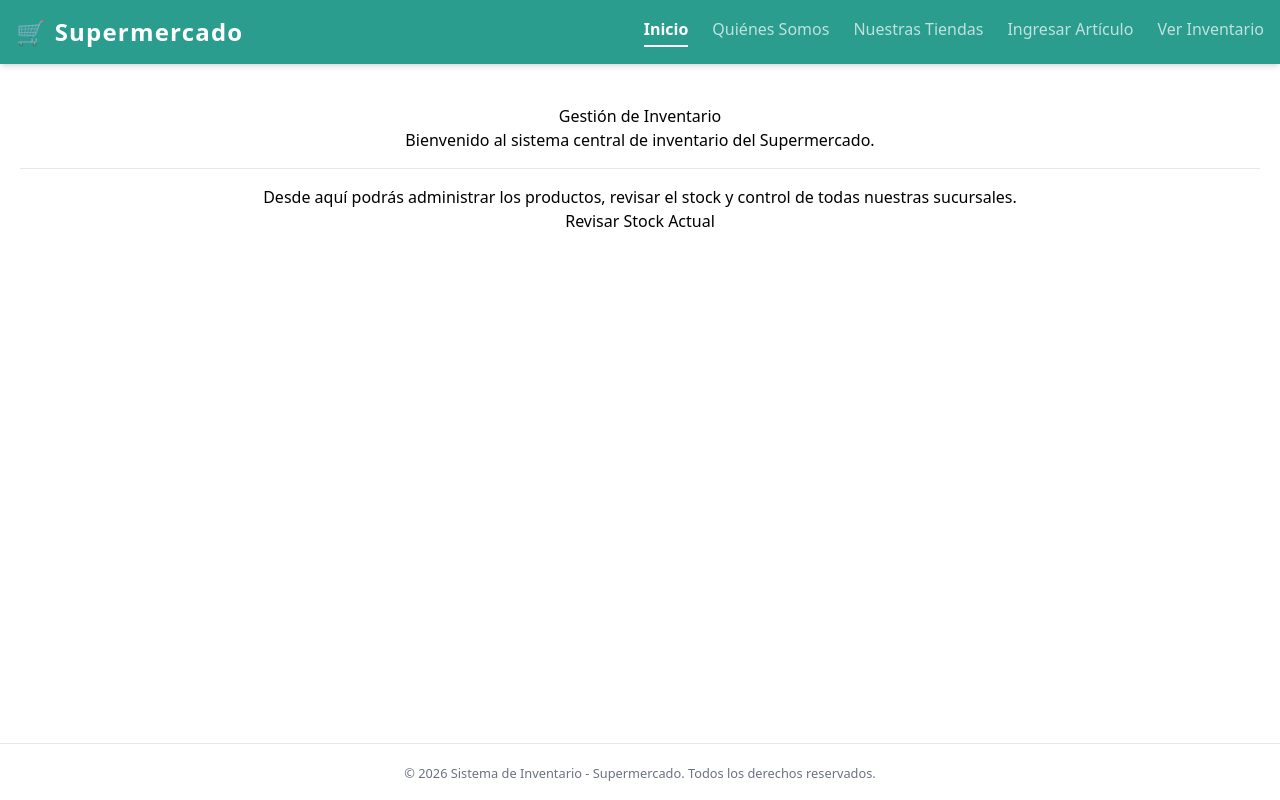
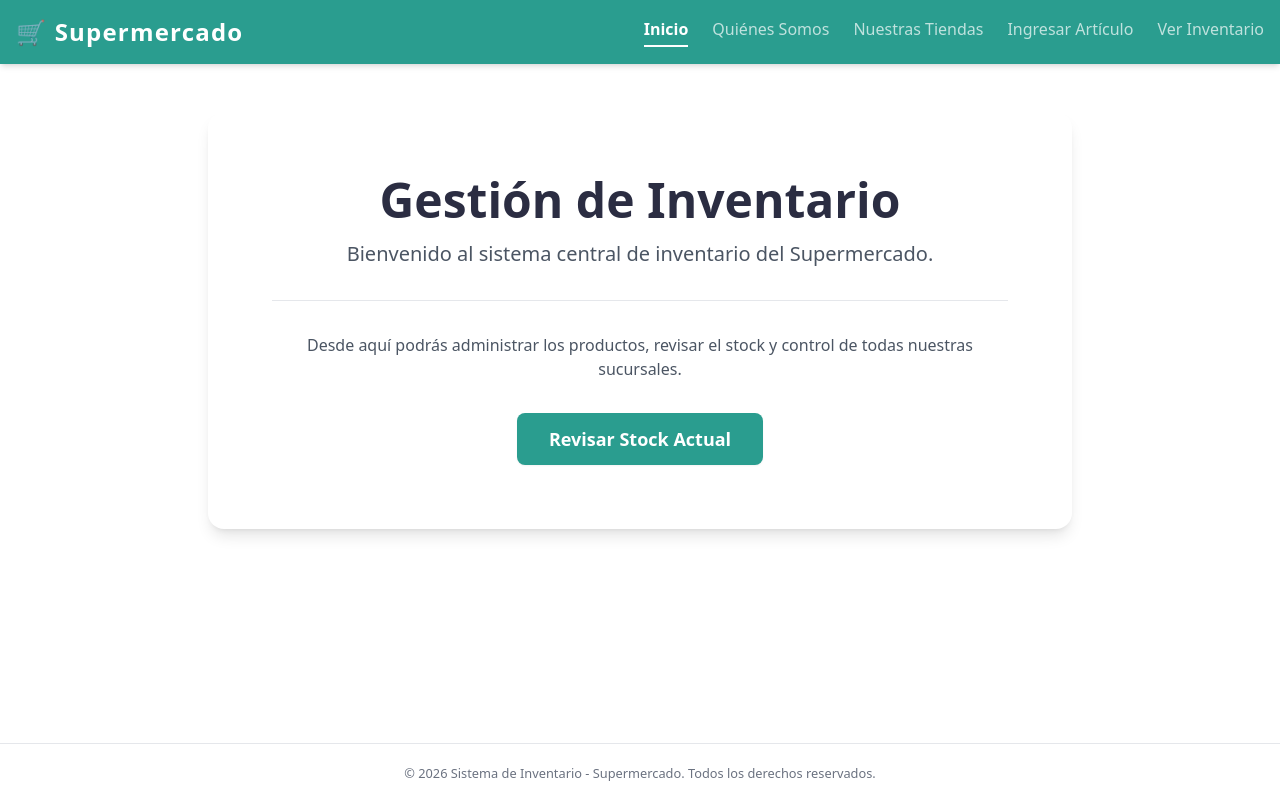
Before and after one commit to JenniferGonzalezT/supermercado-jennifer-gonzalez-PFY2202-004A, a React (Vite) app: page / in a window 1280 px wide. Built offline with nearby package versions, Linux system fonts and the light colour scheme.

Commit message:
S2-Refactor: migrar estilos de Home a Tailwind CSS y conectar botón de stock

```diff
--- a/src/pages/Home.jsx
+++ b/src/pages/Home.jsx
@@ -1,15 +1,29 @@
-const Home = () => {
+import { Link } from 'react-router-dom';
+
+export default function Home() {
   return (
-    <div className="container mt-5">
-      <div className="p-5 text-center bg-light rounded-3">
-        <h1 className="display-4">Gestión de Inventario</h1>
-        <p className="lead">Bienvenido al sistema central de inventario del Supermercado.</p>
-        <hr className="my-4" />
-        <p>Desde aquí podrás administrar los productos, revisar el stock y control de todas nuestras sucursales.</p>
-        <button className="btn btn-primary btn-lg">Revisar Stock Actual</button>
+    <div className="max-w-4xl mx-auto px-4 mt-12">
+      <div className="p-10 md:p-16 text-center bg-white shadow-lg rounded-2xl">
+        <h1 className="text-4xl md:text-5xl font-bold text-color-oscuro mb-4">
+          Gestión de Inventario
+        </h1>
+        <p className="text-xl text-gray-600 mb-6">
+          Bienvenido al sistema central de inventario del Supermercado.
+        </p>
+
+        <hr className="my-8 border-gray-200" />
+
+        <p className="text-gray-600 mb-8">
+          Desde aquí podrás administrar los productos, revisar el stock y control de todas nuestras sucursales.
+        </p>
+
+        <Link
+          to="/inventario"
+          className="inline-block px-8 py-3 bg-acento-verdoso hover:bg-acento-hover text-white text-lg font-semibold rounded-lg transition-colors shadow-sm"
+        >
+          Revisar Stock Actual
+        </Link>
       </div>
     </div>
   );
-};
-
-export default Home;
+}
```
